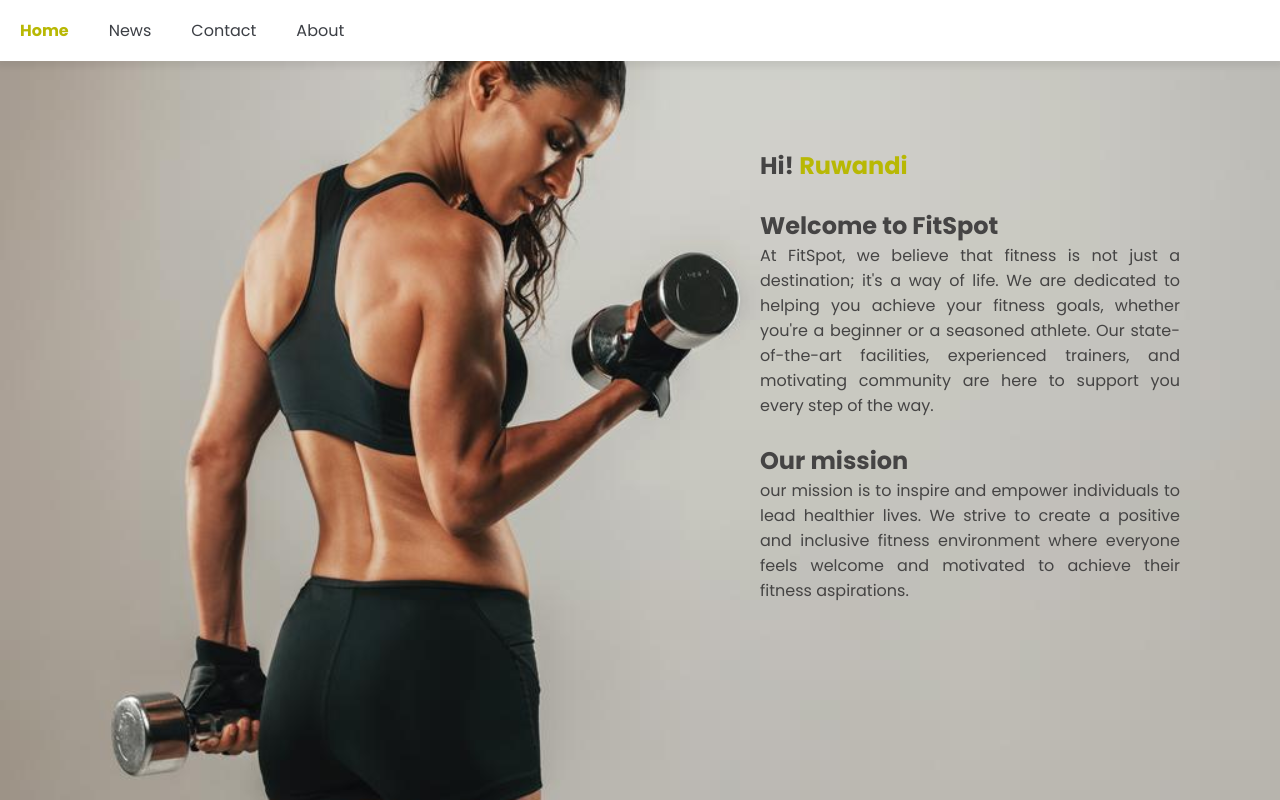
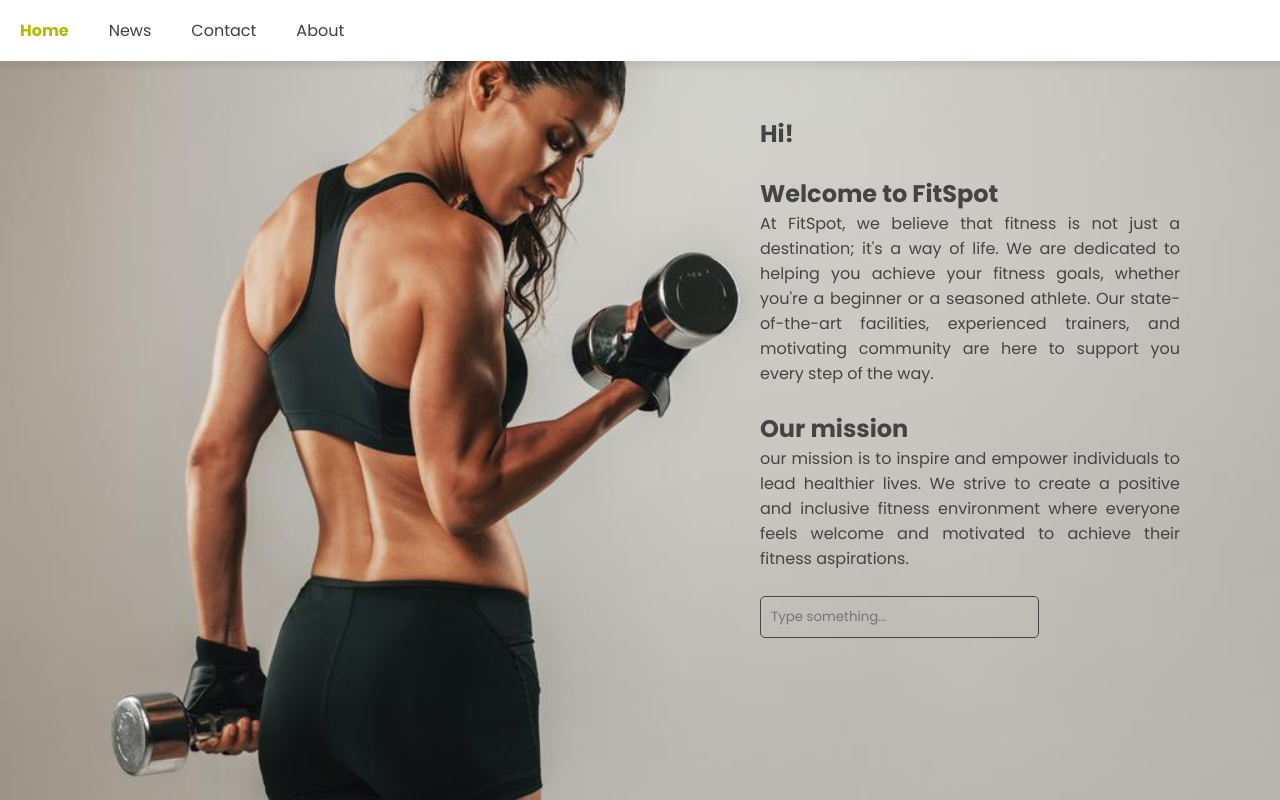
Before and after one commit to RuwandiM/fitspot, a React (Create React App) app: page /Welcome in a window 1280 px wide. Built offline with nearby package versions, Linux system fonts and the light colour scheme.

Commit message:
validate login

```diff
--- a/src/App.css
+++ b/src/App.css
@@ -45,11 +45,11 @@
 
 #login-form .login-form {
   text-align: center;
-  margin-top: 7%;
+  margin-top: 5%;
   margin-left: 10%;
   background: rgba(42, 42, 42, 0.7);
   width: 350px;
-  height: 470px;
+  height: 500px;
   padding: 35px;
 }
 
@@ -97,6 +97,10 @@
 
 #login-form .forget-pw-section .forget-pw-link {
   color: yellow;
+}
+.error-message {
+  color: red;
+  font-size: 12px;
 }
 
 
@@ -160,7 +164,7 @@
 .welcome-page-content-text .container {
   align-items: left;
   justify-content: center;
-  padding-top: 20%;
+  padding-top: 15%;
   margin: 20px 100px 20px 120px;
   text-align: justify;
 }
@@ -172,3 +176,12 @@
 .memeber-name {
   color: rgb(69, 68, 68);
 }
+
+.userInput{
+  font-family: "Poppins", sans-serif;
+  color:black;
+  background-color: transparent;
+  border:1px solid rgb(69, 68, 68);
+  border-radius:5px;
+  padding:10px;
+}
--- a/src/pages/Login.js
+++ b/src/pages/Login.js
@@ -1,7 +1,24 @@
-import React from "react";
+import React, { useState } from "react";
 import { Link } from "react-router-dom";
 
 function Login() {
+  const [username, setUsername] = useState("");
+  const [password, setPassword] = useState("");
+  const [errorMessage, setErrorMessage] = useState("");
+
+  const handleLogin = (e) => {
+
+    e.preventDefault();
+    if (username === "" || password === "") {
+      setErrorMessage("Username and password are required");
+    } else if (username !== "testUser" || password !== "abc123") {
+      setErrorMessage("Invalid username or password");
+    } else {
+       window.location.href = "/Welcome";
+      console.log("Welcome!");
+    }
+  };
+
   return (
     <div id="login-form" className="login-bg" style={{ height: "100dvh" }}>
       <div className="container">
@@ -10,10 +27,10 @@
           <div className="login-form">
             <h1>FitSpot</h1>
             <p>logo</p>
-            <form className="form-body">
+            <form className="form-body" onSubmit={handleLogin}>
               <div className="input-section">
                 <div className="input-section-fields">
-                  <label for="uname">
+                  <label htmlFor="uname">
                     <b>User email</b>
                   </label>
                   <br />
@@ -21,11 +38,13 @@
                     type="text"
                     placeholder="User@gmail.com"
                     name="uname"
+                    value={username}
+                    onChange={(e) => setUsername(e.target.value)}
                     required
                   />
                   <br />
 
-                  <label for="psw">
+                  <label htmlFor="psw">
                     <b>Password</b>
                   </label>
                   <br />
@@ -33,18 +52,21 @@
                     type="password"
                     placeholder="Enter Password"
                     name="psw"
+                    value={password}
+                    onChange={(e) => setPassword(e.target.value)}
                     required
                   />
                   <br />
                 </div>
 
                 <br />
-                <Link to="Welcome">
-                  <button type="submit" className="loginBtn">
-                    Login
-                  </button>
-                </Link>
+                <button type="submit" className="loginBtn">
+                  Login
+                </button>
                 <br />
+                {errorMessage && (
+                  <div className="error-message">{errorMessage}</div>
+                )}
               </div>
 
               <div className="forget-pw-section">
--- a/src/pages/Welcome.js
+++ b/src/pages/Welcome.js
@@ -1,7 +1,13 @@
-import React from "react";
+import React, { useState } from "react";
 import Navbar from "../components/Navbar.js";
 
 function Welcome() {
+  const [userInput, setUserInput] = useState("");
+
+  const handleInputChange = (e) => {
+    setUserInput(e.target.value);
+  };
+
   return (
     <div>
       <Navbar />
@@ -10,8 +16,10 @@
           <div className="welcome-page-content-text">
             <div className=""></div>
             <div className="container">
-              <h2 className="memeber-name">Hi! <span className="name">Ruwandi</span></h2>
-              <br/>
+              <h2 className="memeber-name">
+                Hi! <span className="name">{userInput}</span>
+              </h2>
+              <br />
               <h2>Welcome to FitSpot</h2>
               <p>
                 At FitSpot, we believe that fitness is not just a destination;
@@ -21,15 +29,22 @@
                 motivating community are here to support you every step of the
                 way.
               </p>
-              <br/>
+              <br />
               <h2>Our mission</h2>
               <p>
-                our mission is to inspire and
-                empower individuals to lead healthier lives. We strive to create
-                a positive and inclusive fitness environment where everyone
-                feels welcome and motivated to achieve their fitness
-                aspirations.
+                our mission is to inspire and empower individuals to lead
+                healthier lives. We strive to create a positive and inclusive
+                fitness environment where everyone feels welcome and motivated
+                to achieve their fitness aspirations.
               </p>
+              <br />
+              <input
+                className="userInput"
+                type="text"
+                placeholder="Type something..."
+                value={userInput}
+                onChange={handleInputChange}
+              />
             </div>
           </div>
         </div>
```
Also changed, not shown: src/index.css (line endings or trailing spaces).
